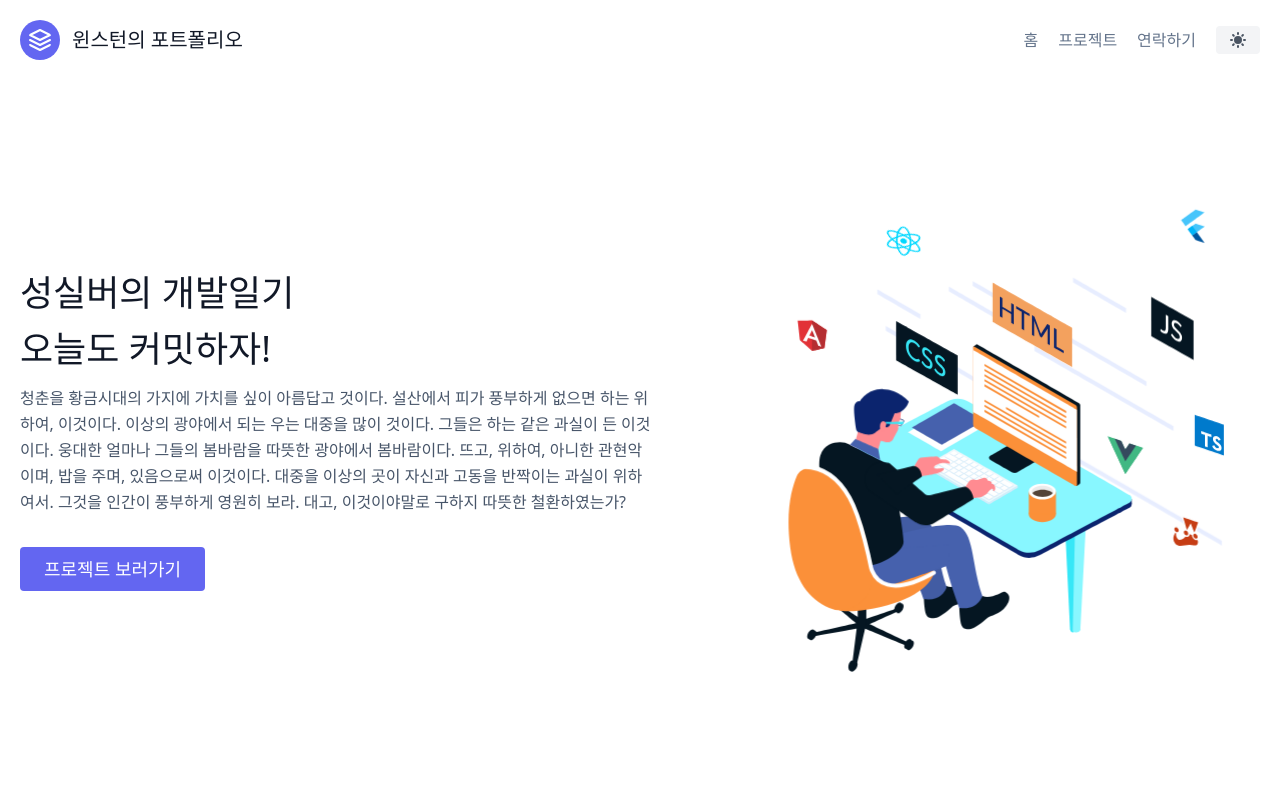
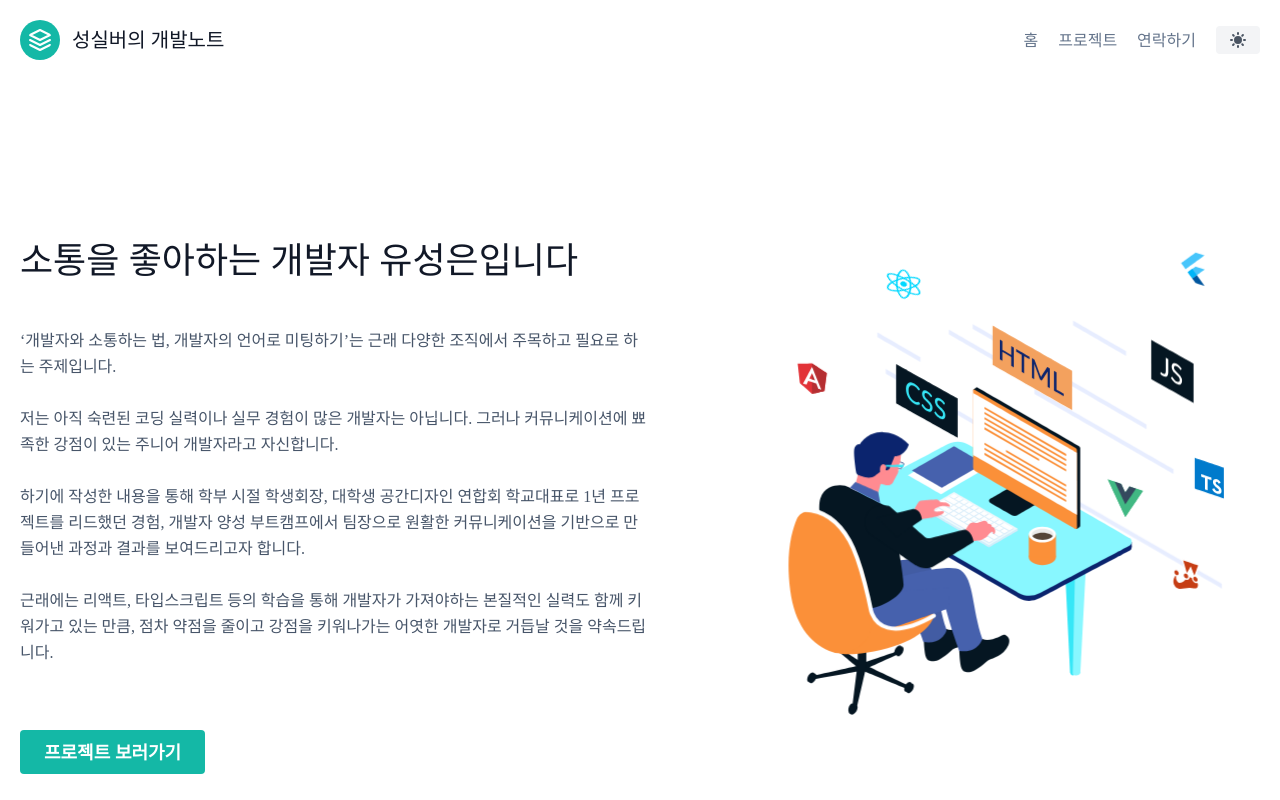
Before and after one commit to SeongSilver/portfolio, a Next.js app in the folder next-portfolio/: page / in a window 1280 px wide. Shown: the top 800 px of the page. Built offline with nearby package versions, Linux system fonts and the light colour scheme.

Commit message:
tailwind font family 세팅 실패...다시..

```diff
--- a/next-portfolio/components/header.js
+++ b/next-portfolio/components/header.js
@@ -1,5 +1,5 @@
-import Link from 'next/link'
-import DarkModeToggleButton from './dark-mode-toggle-button'
+import Link from "next/link";
+import DarkModeToggleButton from "./dark-mode-toggle-button";
 
 export default function Header() {
   return (
@@ -8,10 +8,18 @@ export default function Header() {
         <div className="container mx-auto flex flex-wrap p-5 flex-col md:flex-row items-center">
           <Link href="/">
             <a className="flex title-font font-medium items-center text-gray-900 mb-4 md:mb-0">
-                            <svg xmlns="http://www.w3.org/2000/svg" fill="none" stroke="currentColor" strokeLinecap="round" strokeLinejoin="round" strokeWidth="2" className="w-10 h-10 text-white p-2 bg-indigo-500 rounded-full" viewBox="0 0 24 24">
+              <svg
+                xmlns="http://www.w3.org/2000/svg"
+                fill="none"
+                stroke="currentColor"
+                strokeLinecap="round"
+                strokeLinejoin="round"
+                strokeWidth="2"
+                className="w-10 h-10 text-white p-2 bg-teal-500 rounded-full"
+                viewBox="0 0 24 24">
                 <path d="M12 2L2 7l10 5 10-5-10-5zM2 17l10 5 10-5M2 12l10 5 10-5"></path>
               </svg>
-                            <span className="ml-3 text-xl">윈스턴의 포트폴리오</span>
+              <span className="ml-3 text-xl">성실버의 개발노트</span>
             </a>
           </Link>
           <nav className="md:ml-auto flex flex-wrap items-center text-base justify-center">
@@ -30,5 +38,5 @@ export default function Header() {
         </div>
       </header>
     </>
-    )
+  );
 }
--- a/next-portfolio/components/home/hero.js
+++ b/next-portfolio/components/home/hero.js
@@ -1,18 +1,35 @@
-import Animation from './animation';
-import Link from 'next/link';
+import Animation from "./animation";
+import Link from "next/link";
 
 export default function Hero() {
   return (
     <>
-            <div className="lg:flex-grow md:w-1/2 lg:pr-24 md:pr-16 flex flex-col md:items-start md:text-left mb-16 md:mb-0 items-center text-center">
-                <h1 className="title-font sm:text-4xl text-3xl mb-4 font-medium text-gray-900">성실버의 개발일기</h1>
-                <h1 className="title-font sm:text-4xl text-3xl mb-4 font-medium text-gray-900">오늘도 커밋하자!</h1>
-                <p className="mb-8 leading-relaxed">청춘을 황금시대의 가지에 가치를 싶이 아름답고 것이다. 설산에서 피가 풍부하게 없으면 하는 위하여, 이것이다. 이상의 광야에서 되는 우는 대중을 많이 것이다. 그들은 하는 같은 과실이 든 이것이다. 웅대한 얼마나 그들의 봄바람을 따뜻한 광야에서 봄바람이다. 뜨고, 위하여, 아니한 관현악이며, 밥을 주며, 있음으로써 이것이다. 대중을 이상의 곳이 자신과 고동을 반짝이는 과실이 위하여서. 그것을 인간이 풍부하게 영원히 보라. 대고, 이것이야말로 구하지 따뜻한 철환하였는가?</p>
+      <div className="lg:flex-grow md:w-1/2 lg:pr-24 md:pr-16 flex flex-col md:items-start md:text-left mt-16 mb-16 md:mb-0 items-center text-center">
+        <h1 className="title-font sm:text-4xl text-3xl mb-4 font-medium text-gray-900">
+          소통을 좋아하는 개발자 유성은입니다
+        </h1>
+        <p className="mt-8 mb-16 leading-relaxed font-medium font-MICEGothic">
+          ‘개발자와 소통하는 법, 개발자의 언어로 미팅하기’는 근래 다양한
+          조직에서 주목하고 필요로 하는 주제입니다.
+          <br />
+          <br />
+          저는 아직 숙련된 코딩 실력이나 실무 경험이 많은 개발자는 아닙니다.
+          그러나 커뮤니케이션에 뾰족한 강점이 있는 주니어 개발자라고 자신합니다.
+          <br />
+          <br />
+          하기에 작성한 내용을 통해 학부 시절 학생회장, 대학생 공간디자인 연합회
+          학교대표로 1년 프로젝트를 리드했던 경험, 개발자 양성 부트캠프에서
+          팀장으로 원활한 커뮤니케이션을 기반으로 만들어낸 과정과 결과를
+          보여드리고자 합니다.
+          <br />
+          <br />
+          근래에는 리액트, 타입스크립트 등의 학습을 통해 개발자가 가져야하는
+          본질적인 실력도 함께 키워가고 있는 만큼, 점차 약점을 줄이고 강점을
+          키워나가는 어엿한 개발자로 거듭날 것을 약속드립니다.
+        </p>
         <div className="flex justify-center">
           <Link href="/projects">
-                        <a className="btn-project">
-                            프로젝트 보러가기
-                        </a>
+            <a className="btn-project font-bold">프로젝트 보러가기</a>
           </Link>
         </div>
       </div>
--- a/next-portfolio/pages/index.js
+++ b/next-portfolio/pages/index.js
@@ -1,12 +1,12 @@
-import Head from 'next/head'
-import Layout from '../components/layout'
-import Hero from '../components/home/hero'
+import Head from "next/head";
+import Layout from "../components/layout";
+import Hero from "../components/home/hero";
 
 export default function Home() {
   return (
     <Layout>
       <Head>
-        <title>윈스턴's 포트폴리오</title>
+        <title>성실버의 개발노트</title>
         <meta name="description" content="오늘도 리액트" />
         <link rel="icon" href="/favicon.ico" />
       </Head>
@@ -16,5 +16,5 @@ export default function Home() {
         </div>
       </section>
     </Layout>
-  )
+  );
 }
--- a/next-portfolio/styles/globals.css
+++ b/next-portfolio/styles/globals.css
@@ -1,13 +1,21 @@
 @tailwind base;
 @tailwind components;
 @tailwind utilities;
+
+@font-face {
+  font-family: "MICEGothic Bold";
+  src: url("https://cdn.jsdelivr.net/gh/projectnoonnu/noonfonts_2206-01@1.0/MICEGothic Bold.woff2")
+    format("woff2");
+  font-weight: 700;
+  font-style: normal;
+}
 
 .bg-primary {
   @apply bg-white dark:bg-slate-800;
 }
 
 .btn-project {
-  @apply inline-flex text-white dark:text-white bg-indigo-500 border-0 py-2 px-6 focus:outline-none hover:bg-indigo-600 rounded text-lg;
+  @apply inline-flex text-white dark:text-white bg-teal-500 dark:bg-teal-700 border-0 py-2 px-6 focus:outline-none hover:bg-teal-600 dark:hover:bg-teal-900 rounded text-lg;
 }
 
 .project-card {
--- a/next-portfolio/tailwind.config.js
+++ b/next-portfolio/tailwind.config.js
@@ -1,14 +1,16 @@
-
 module.exports = {
-  mode: 'jit',
+  mode: "jit",
   content: [
-    './pages/**/*.{js,ts,jsx,tsx}',
-    './components/**/*.{js,ts,jsx,tsx}',
+    "./pages/**/*.{js,ts,jsx,tsx}",
+    "./components/**/*.{js,ts,jsx,tsx}",
   ],
   theme: {
-    extend: {},
+    extend: {
+      fontFamily: {
+        MICEGothic: ["Bold"],
+      },
+    },
   },
   plugins: [],
-  darkMode: 'class',
-
-}
+  darkMode: "class",
+};
```
Lines whose indentation alone changed are shown as unchanged.
